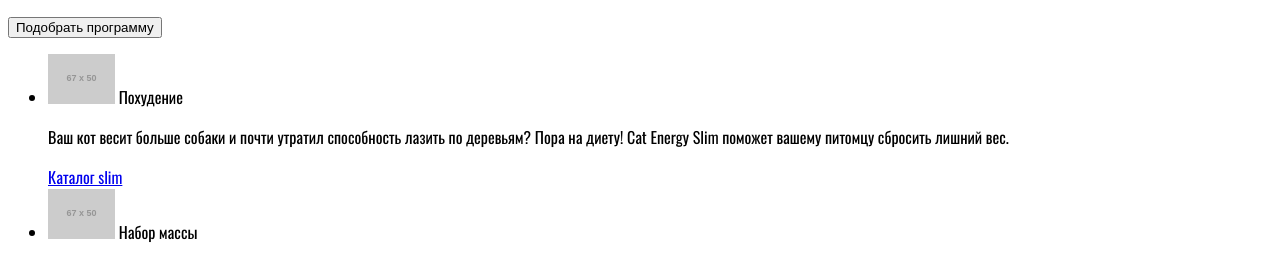
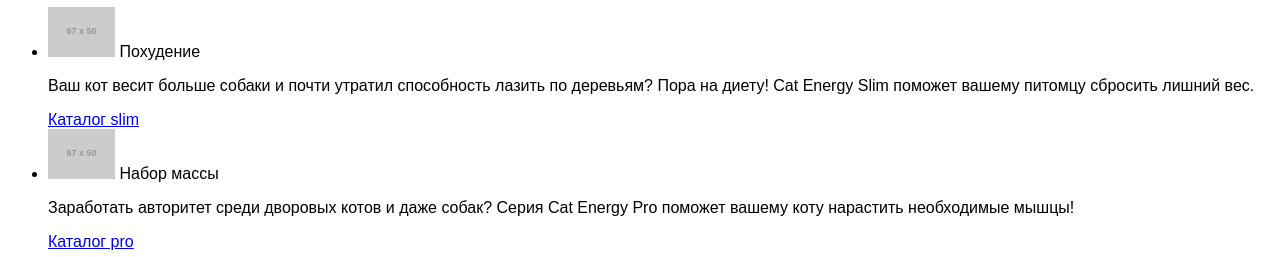
Before and after one commit to N713/572381-cat-energy-18, a website: page source/index.html in a window 1280 px wide. Shown: the part 324-581 px from the top of the page. Drawn offline with nearby package versions, Linux system fonts and the light colour scheme; files that its build step writes are made by us from their sources; placeholder pictures from the web are drawn by us; a web font is replaced by a local one.

Commit message:
Правки

```diff
--- a/source/sass/fonts.scss
+++ b/source/sass/fonts.scss
@@ -1,5 +1,5 @@
 @font-face {
-  font-family: "Oswald";
+  font-family: "Oswald", sans-serif;
   src: url("../fonts/oswaldregular.woff2") format("woff2"),
     url("../fonts/oswaldregular.woff") format("woff");
   font-weight: 300;
@@ -8,7 +8,7 @@
 }
 
 font-face {
-  font-family: "Oswald";
+  font-family: "Oswald", sans-serif;
   src: url("../fonts/oswaldmedium.woff2") format("woff2"),
     url("../fonts/oswaldmedium.woff") format("woff");
   font-weight: 400;
--- a/source/sass/style.scss
+++ b/source/sass/style.scss
@@ -37,4 +37,4 @@
   background-color: rgba(255, 255, 255, 0);
   font-family: "Oswald", "Arial", sans-serif;
   font-weight: normal;
-};
+}
```
